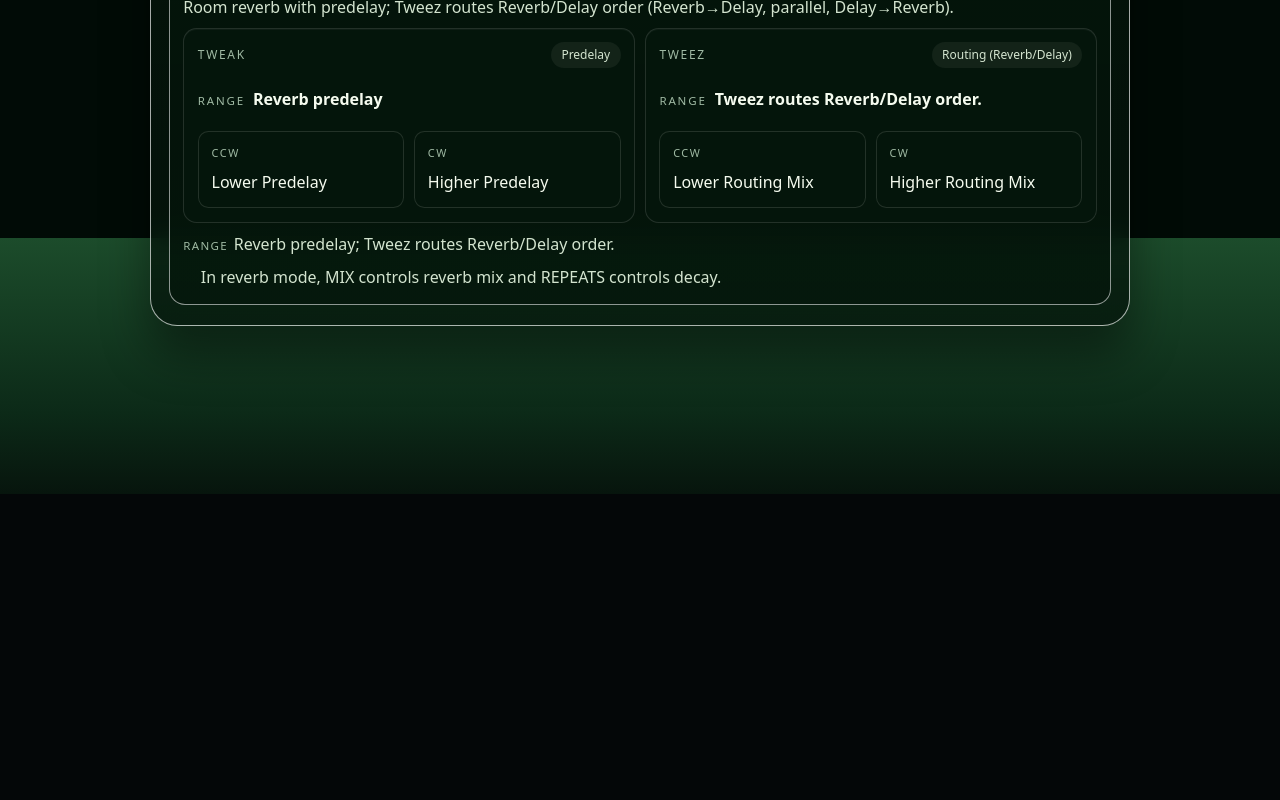
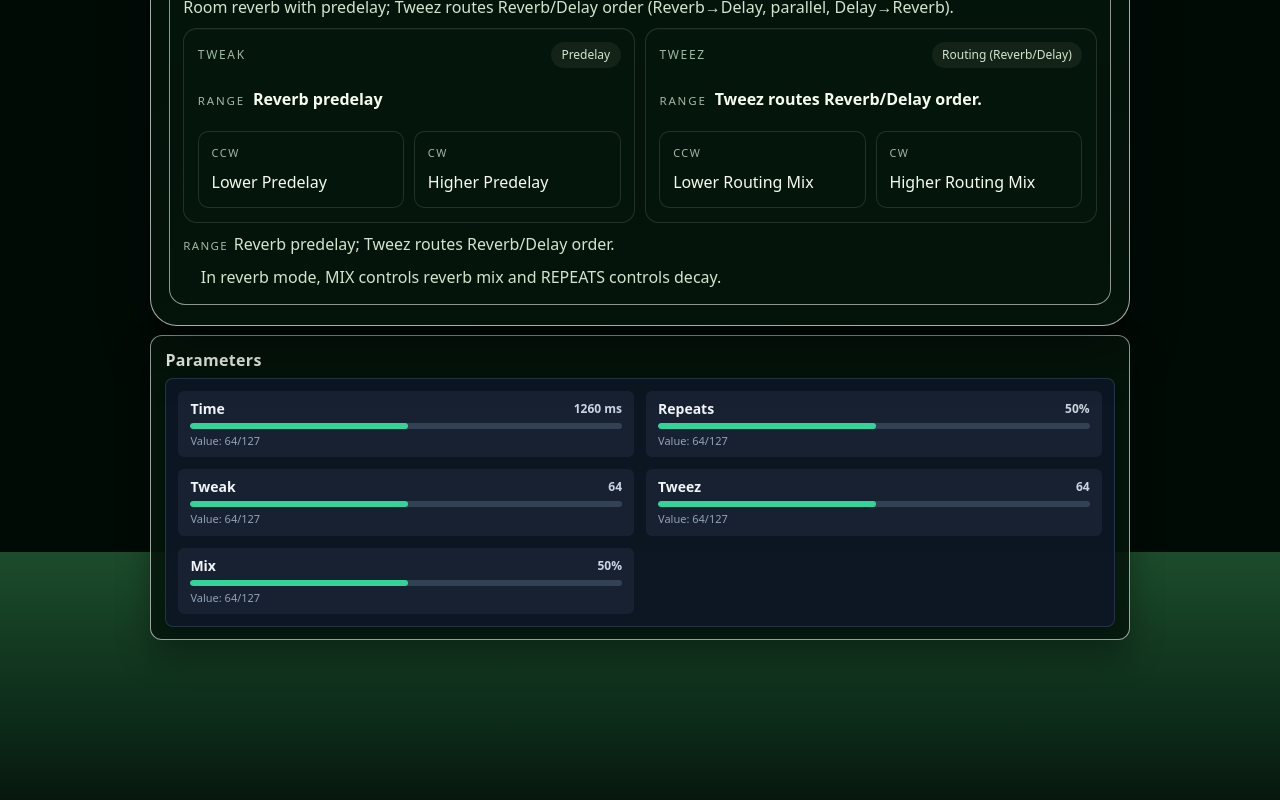
Before and after one commit to salmanj1/MacDLmkII, a React (Vite) app: page / in a window 1280 px wide. Shown: the part 2502-3302 px from the top of the page. Before the commit the page ends 2996 px from the top, so only its background shows below. Built offline with nearby package versions, Linux system fonts and the light colour scheme.

Commit message:
feat: add ParameterDisplay component and update parameter mappings for enhanced MIDI control

```diff
--- a/src/App.module.less
+++ b/src/App.module.less
@@ -209,6 +209,21 @@
 .dirtyBar button:disabled {
   opacity: 0.6;
   cursor: not-allowed;
+}
+
+.panelCard {
+  border: 1px solid fade(@borderSoft, 60%);
+  background: fade(@panel, 88%);
+  border-radius: 0.75rem;
+  padding: 0.75rem 0.9rem;
+  box-shadow: 0 16px 32px fade(#000, 35%);
+}
+
+.panelTitle {
+  font-weight: 800;
+  letter-spacing: 0.02em;
+  margin-bottom: 0.35rem;
+  color: @textPrimary;
 }
 
 @media (max-width: 1280px) {
--- a/src/App.tsx
+++ b/src/App.tsx
@@ -20,6 +20,7 @@ import { midiConnectionService } from './state/useMidiConnectionStore';
 import MidiDebuggerPanel from './components/molecules/MidiDebuggerPanel/MidiDebuggerPanel';
 import { logMidiMessage } from './state/useMidiDebugger';
 import { useIncomingMidi } from './hooks/useIncomingMidi';
+import ParameterDisplay from './components/molecules/ParameterDisplay/ParameterDisplay';
 
 // Top-level page wiring: orchestrates data hooks, keyboard shortcuts, and composes the pedal UI
 // so layout remains predictable.
@@ -46,10 +47,6 @@ type PresetLibraryEntry = {
   snapshot: PresetSnapshot;
 };
 
-type MidiLogEntry =
-  | { ts: number; source: string; type: 'pc'; program: number }
-  | { ts: number; source: string; type: 'cc'; control: number; value: number };
-
   const snapshotsEqual = (a: PresetSnapshot | null, b: PresetSnapshot | null) => {
     if (!a || !b) return false;
     return JSON.stringify(a) === JSON.stringify(b);
@@ -86,8 +83,6 @@ type MidiLogEntry =
   const [tapTimestamps, setTapTimestamps] = useState<number[]>([]);
   const [activePreset, setActivePresetIndex] = useState<number | null>(null);
   const [reverbDetent, setReverbDetent] = useState(0);
-  const [midiLog, setMidiLog] = useState<MidiLogEntry[]>([]);
-  const [showMidiLog, setShowMidiLog] = useState(false);
   const [activeBaseline, setActiveBaseline] = useState<PresetSnapshot | null>(null);
   const [presetDirty, setPresetDirty] = useState(false);
   const [showDebugger, setShowDebugger] = useState(process.env.NODE_ENV === 'development');
@@ -457,11 +452,7 @@ type MidiLogEntry =
     setToast(null);
   }, []);
 
-  const logMidi = useCallback((entry: MidiLogEntry) => {
-    setMidiLog((prev) => {
-      const next = [...prev, entry];
-      return next.slice(-120);
-    });
+  const logMidi = useCallback((entry: { ts: number; source: string; type: 'pc'; program: number } | { ts: number; source: string; type: 'cc'; control: number; value: number }) => {
     const summary =
       entry.type === 'pc'
         ? `Program Change #${entry.program + 1}`
@@ -1171,30 +1162,6 @@ type MidiLogEntry =
     return undefined;
   }, [midiReady, selectedPort]);
 
-  const copyMidiLog = useCallback(async () => {
-    const formatted = midiLog
-      .slice(-120)
-      .map((entry) => {
-        const time = new Date(entry.ts).toISOString();
-        return entry.type === 'pc'
-          ? `${time} [${entry.source}] PC ${entry.program + 1}`
-          : `${time} [${entry.source}] CC ${entry.control} -> ${entry.value}`;
-      })
-      .reverse()
-      .join('\n');
-    if (!formatted) {
-      showToast('Nothing to copy yet', 'error');
-      return;
-    }
-    try {
-      await navigator.clipboard.writeText(formatted);
-      showToast('MIDI log copied', 'ok');
-    } catch (error) {
-      console.warn('Copy failed', error);
-      showToast('Copy failed', 'error');
-    }
-  }, [midiLog, showToast]);
-
   return (
     <ErrorBoundary
       fallbackTitle="UI hiccup"
@@ -1286,6 +1253,16 @@ type MidiLogEntry =
               />
 
               <ManualPane delayEffect={currentEffect} reverbEffect={currentReverbEffect} />
+
+              <div className={styles.panelCard}>
+                <h3 className={styles.panelTitle}>Parameters</h3>
+                <ParameterDisplay
+                  mode={mode}
+                  modelName={currentEffect?.model ?? null}
+                  values={delayControlValues[mode] ?? {}}
+                  altActive={mode === 'Legacy Delay'}
+                />
+              </div>
 
               {presetDirty && (
                 <div className={styles.dirtyBar}>
@@ -1473,20 +1450,9 @@ type MidiLogEntry =
             }
             disabled={!midiReady || selectedPort === null}
             aria-pressed={clock.sendEnabled}
-          >
-            {clock.sendEnabled ? 'Send Clock: On' : 'Send Clock'}
-          </button>
-        {process.env.NODE_ENV !== 'development' && (
-          <button
-            type="button"
-            className={styles.midiLogToggle}
-            onClick={() => setShowMidiLog((prev) => !prev)}
-            aria-pressed={showMidiLog}
-            aria-label="Toggle MIDI log"
-          >
-            📝
-          </button>
-        )}
+        >
+          {clock.sendEnabled ? 'Send Clock: On' : 'Send Clock'}
+        </button>
         </div>
         {midiError && (
           <span className={styles.midiError}>
@@ -1494,59 +1460,6 @@ type MidiLogEntry =
           </span>
         )}
       </div>
-      {showMidiLog && process.env.NODE_ENV !== 'development' && (
-        <div className={styles.midiLogPanel} role="log" aria-label="MIDI log">
-          <div className={styles.midiLogHeader}>
-            <span>MIDI Log</span>
-            <div className={styles.midiLogActions}>
-              <button
-                type="button"
-                className={styles.midiLogToggle}
-                onClick={copyMidiLog}
-                aria-label="Copy MIDI log to clipboard"
-              >
-                ⧉
-              </button>
-              <button
-                type="button"
-                className={styles.midiLogToggle}
-                onClick={() => setShowMidiLog(false)}
-                aria-label="Close MIDI log"
-              >
-                ✕
-              </button>
-            </div>
-          </div>
-          <div className={styles.midiLogList}>
-            {midiLog.length === 0 && <div className={styles.midiLogEmpty}>No MIDI sent yet.</div>}
-            {midiLog
-              .slice(-60)
-              .reverse()
-              .map((entry, idx) => {
-                const time = new Date(entry.ts).toLocaleTimeString(undefined, {
-                  hour12: false,
-                  hour: '2-digit',
-                  minute: '2-digit',
-                  second: '2-digit'
-                });
-                return (
-                  <div key={`${entry.ts}-${idx}`} className={styles.midiLogItem}>
-                    <div className={styles.midiLogMeta}>
-                      <span>{time}</span>
-                      <span>{entry.source}</span>
-                      <span className={styles.midiLogType}>{entry.type.toUpperCase()}</span>
-                    </div>
-                    <div className={styles.midiLogValue}>
-                      {entry.type === 'pc'
-                        ? `Program ${entry.program + 1}`
-                        : `CC ${entry.control} → ${entry.value}`}
-                    </div>
-                  </div>
-                );
-              })}
-          </div>
-        </div>
-      )}
       {showDebugger && process.env.NODE_ENV === 'development' && (
         <MidiDebuggerPanel onClose={() => setShowDebugger(false)} />
       )}
--- /dev/null
+++ b/src/components/molecules/ParameterDisplay/ParameterDisplay.tsx
@@ -0,0 +1,47 @@
+import type { FC } from 'react';
+import { getParameterSet } from '../../../data/parameterMappings';
+import type { Mode } from '../../../data/commonParams';
+
+type Props = {
+  mode: Mode;
+  modelName?: string | null;
+  values: Record<string, number>;
+  altActive?: boolean;
+};
+
+const formatValue = (val: number, unit: string, formatter?: (value: number) => string) => {
+  if (formatter) return formatter(val);
+  if (unit === '%') return `${Math.round((val / 127) * 100)}%`;
+  if (unit === 'ms') return `${Math.round((val / 127) * 2500)} ms`;
+  return `${val}`;
+};
+
+const ParameterDisplay: FC<Props> = ({ mode, modelName, values, altActive = false }) => {
+  const params = getParameterSet(mode, modelName ?? undefined);
+
+  return (
+    <div className="grid grid-cols-2 gap-3 rounded-lg border border-slate-700/70 bg-slate-900/80 p-3 text-slate-100 shadow-lg">
+      {params.map((param) => {
+        const raw = values[param.id] ?? 0;
+        const label = altActive && param.secondaryLabel ? param.secondaryLabel : param.primaryLabel;
+        return (
+          <div key={param.id} className="flex flex-col gap-1 rounded-md bg-slate-800/60 px-3 py-2">
+            <div className="flex items-center justify-between text-sm font-semibold">
+              <span>{label}</span>
+              <span className="text-xs text-slate-300">{formatValue(raw, param.unit, param.formatter)}</span>
+            </div>
+            <div className="relative h-1.5 overflow-hidden rounded-full bg-slate-700">
+              <div
+                className="h-full rounded-full bg-emerald-400"
+                style={{ width: `${Math.min(100, Math.max(0, (raw / 127) * 100))}%` }}
+              />
+            </div>
+            <div className="text-[11px] text-slate-400">Value: {raw}/127</div>
+          </div>
+        );
+      })}
+    </div>
+  );
+};
+
+export default ParameterDisplay;
--- /dev/null
+++ b/src/data/parameterMappings.ts
@@ -0,0 +1,67 @@
+import type { Mode } from './commonParams';
+
+export type ParameterDisplay = {
+  id: 'time' | 'repeats' | 'tweak' | 'tweez' | 'mix';
+  primaryLabel: string;
+  secondaryLabel?: string;
+  unit: 'ms' | '%' | 'ratio' | 'generic';
+  formatter?: (value: number) => string;
+};
+
+const percent = (value: number) => `${Math.round((value / 127) * 100)}%`;
+const millis = (value: number) => `${Math.round((value / 127) * 2500)} ms`;
+
+const defaultParams: ParameterDisplay[] = [
+  { id: 'time', primaryLabel: 'Time', unit: 'ms', formatter: millis },
+  { id: 'repeats', primaryLabel: 'Repeats', unit: '%', formatter: percent },
+  { id: 'tweak', primaryLabel: 'Tweak', unit: 'generic' },
+  { id: 'tweez', primaryLabel: 'Tweez', unit: 'generic' },
+  { id: 'mix', primaryLabel: 'Mix', unit: '%', formatter: percent }
+];
+
+type ModelKey = string;
+
+export const parameterMappings: Record<Mode, Record<ModelKey, ParameterDisplay[]>> = {
+  'MkII Delay': {
+    default: defaultParams,
+    'Vintage Digital': [
+      { id: 'time', primaryLabel: 'Time', unit: 'ms', formatter: millis },
+      { id: 'repeats', primaryLabel: 'Feedback', unit: '%', formatter: percent },
+      { id: 'tweak', primaryLabel: 'Bit Depth', secondaryLabel: 'Filter', unit: 'generic' },
+      { id: 'tweez', primaryLabel: 'Sample Rate', unit: 'generic' },
+      { id: 'mix', primaryLabel: 'Mix', unit: '%', formatter: percent }
+    ],
+    Cosmos: [
+      { id: 'time', primaryLabel: 'Time', unit: 'ms', formatter: millis },
+      { id: 'repeats', primaryLabel: 'Repeats', unit: '%', formatter: percent },
+      { id: 'tweak', primaryLabel: 'Mod Depth', unit: 'generic' },
+      { id: 'tweez', primaryLabel: 'Flutter', unit: 'generic' },
+      { id: 'mix', primaryLabel: 'Mix', unit: '%', formatter: percent }
+    ]
+  },
+  'Legacy Delay': {
+    default: [
+      { id: 'time', primaryLabel: 'Time/Subdiv', secondaryLabel: 'Time', unit: 'ms', formatter: millis },
+      { id: 'repeats', primaryLabel: 'Repeats', unit: '%', formatter: percent },
+      { id: 'tweak', primaryLabel: 'Bass', secondaryLabel: 'Chorus', unit: 'generic' },
+      { id: 'tweez', primaryLabel: 'Treble', secondaryLabel: 'Wow/Flutter', unit: 'generic' },
+      { id: 'mix', primaryLabel: 'Mix', unit: '%', formatter: percent }
+    ]
+  },
+  'Secret Reverb': {
+    default: [
+      { id: 'time', primaryLabel: 'Pre-delay', unit: 'ms', formatter: millis },
+      { id: 'repeats', primaryLabel: 'Decay', unit: 'generic' },
+      { id: 'tweak', primaryLabel: 'Tone', unit: 'generic' },
+      { id: 'tweez', primaryLabel: 'Mod', unit: 'generic' },
+      { id: 'mix', primaryLabel: 'Mix', unit: '%', formatter: percent }
+    ]
+  }
+};
+
+export const getParameterSet = (mode: Mode, model?: string): ParameterDisplay[] => {
+  const byMode = parameterMappings[mode];
+  if (!byMode) return defaultParams;
+  if (model && byMode[model]) return byMode[model];
+  return byMode.default ?? defaultParams;
+};
```
